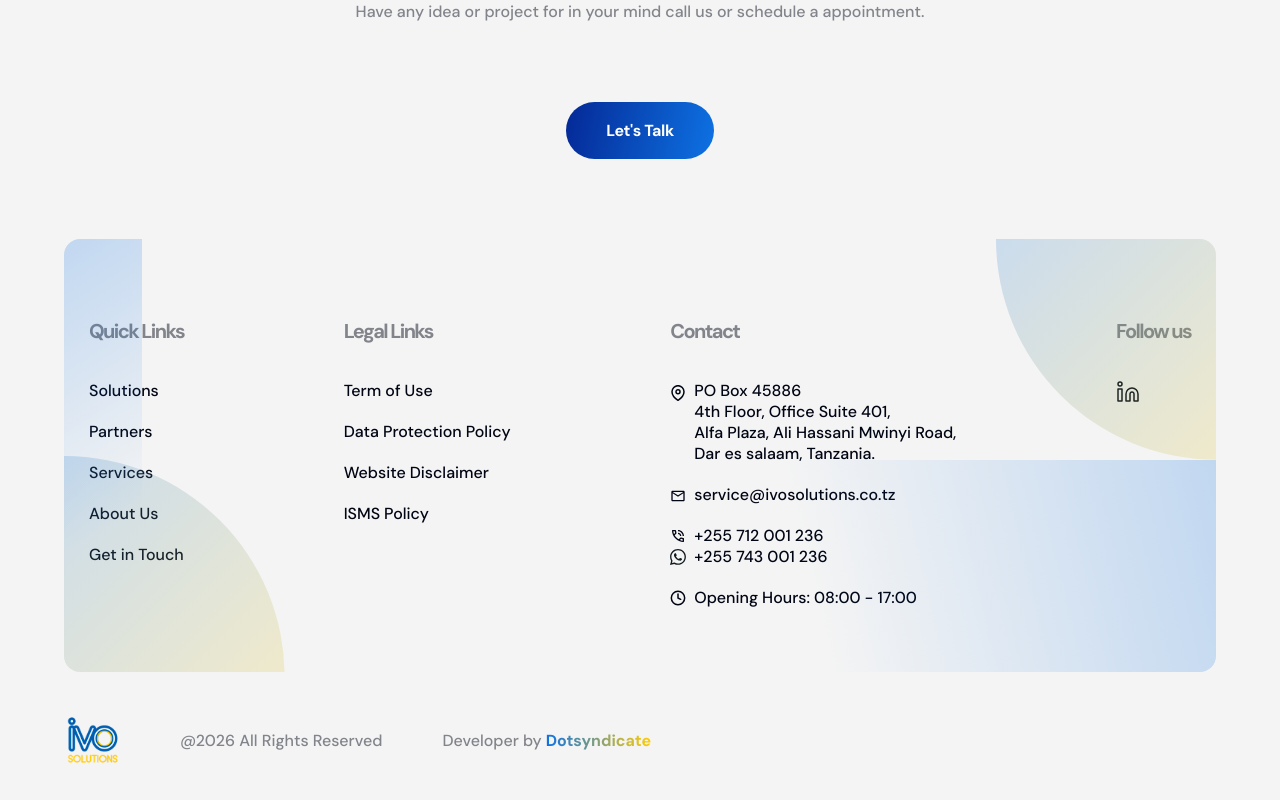
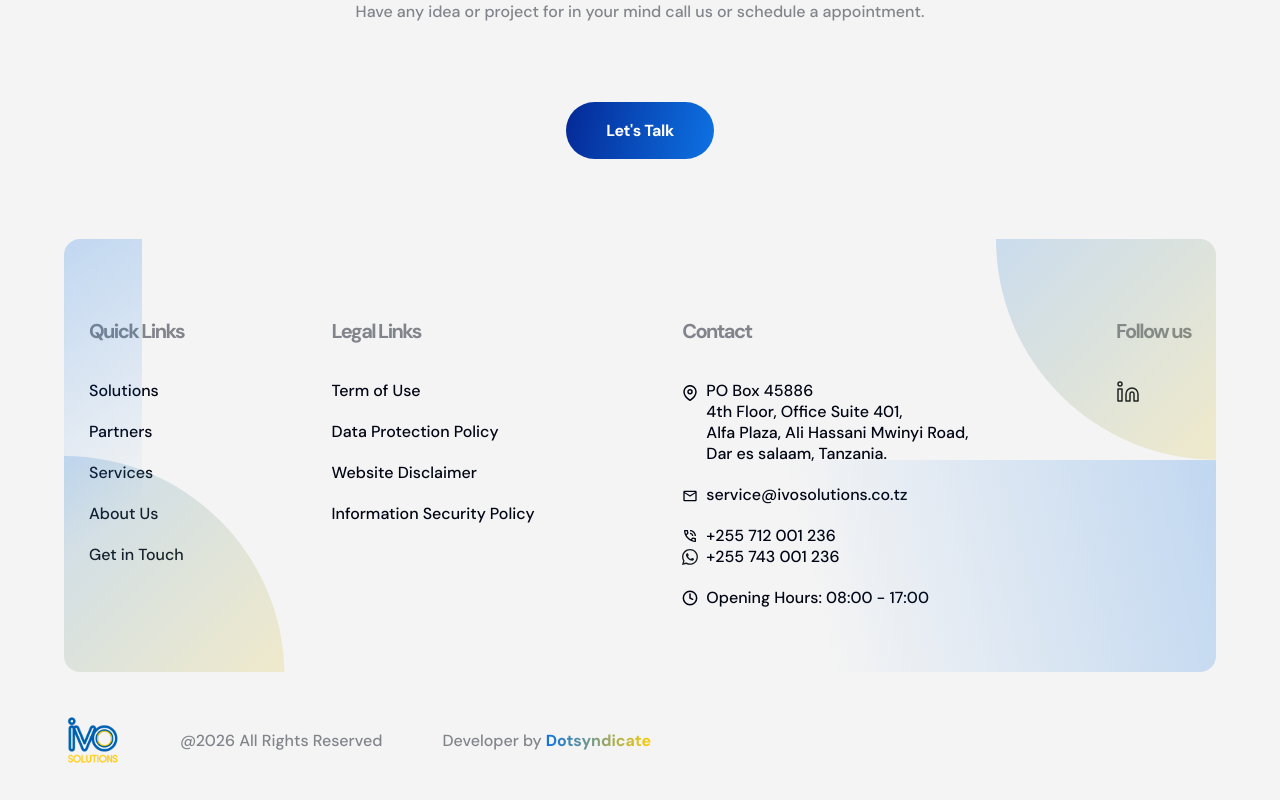
Before and after one commit to Bupilipili/PROD-IVO-Website, a Next.js app: page /about in a window 1280 px wide. Shown: the part 2424-3224 px from the top of the page. Built offline with nearby package versions, Linux system fonts and the light colour scheme; no server answers.

Commit message:
Update Footer.js

```diff
--- a/app/components/common/Footer.js
+++ b/app/components/common/Footer.js
@@ -98,8 +98,8 @@ function FooterSectionTwo() {
       <Link href='/website-disclaimer.html' target='_blank'>
         Website Disclaimer
       </Link>
-      <Link href='/isms-policy.html' target='_blank'>
-        ISMS Policy
+      <Link href='/isms-policy' target='_blank'>
+        Information Security Policy
       </Link>
     </div>
   );
```
